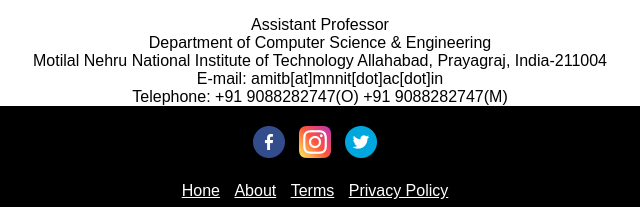
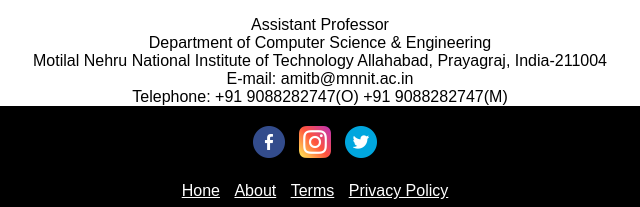
Before and after one commit to ankita-46/MediexLedger, a website: page src/about.html in a window 1280 px wide. Shown: the part 938-1145 px from the top of the page, 320-960 px from the left. Drawn offline with Linux system fonts and the light colour scheme.

Commit message:
resolved bugs

```diff
--- a/src/about.html
+++ b/src/about.html
@@ -70,7 +70,7 @@
       <p>Assistant Professor</p>
         <p>Department of Computer Science & Engineering</p>
         <p>Motilal Nehru National Institute of Technology Allahabad, Prayagraj, India-211004</p>
-        <p>E-mail: amitb[at]mnnit[dot]ac[dot]in</p>
+        <p>E-mail: amitb@mnnit.ac.in</p>
         <p>Telephone: +91 9088282747(O) +91 9088282747(M)</p>
     </div>
   </div>
```
